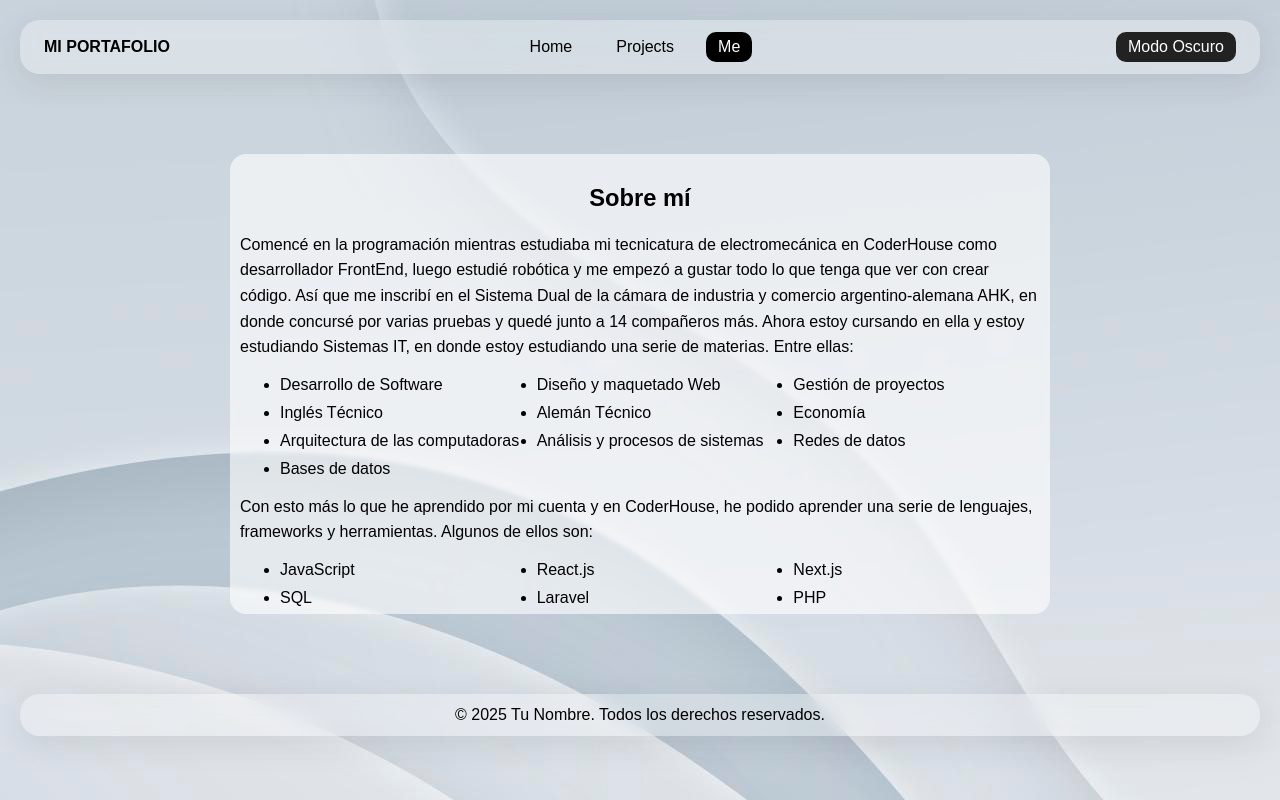
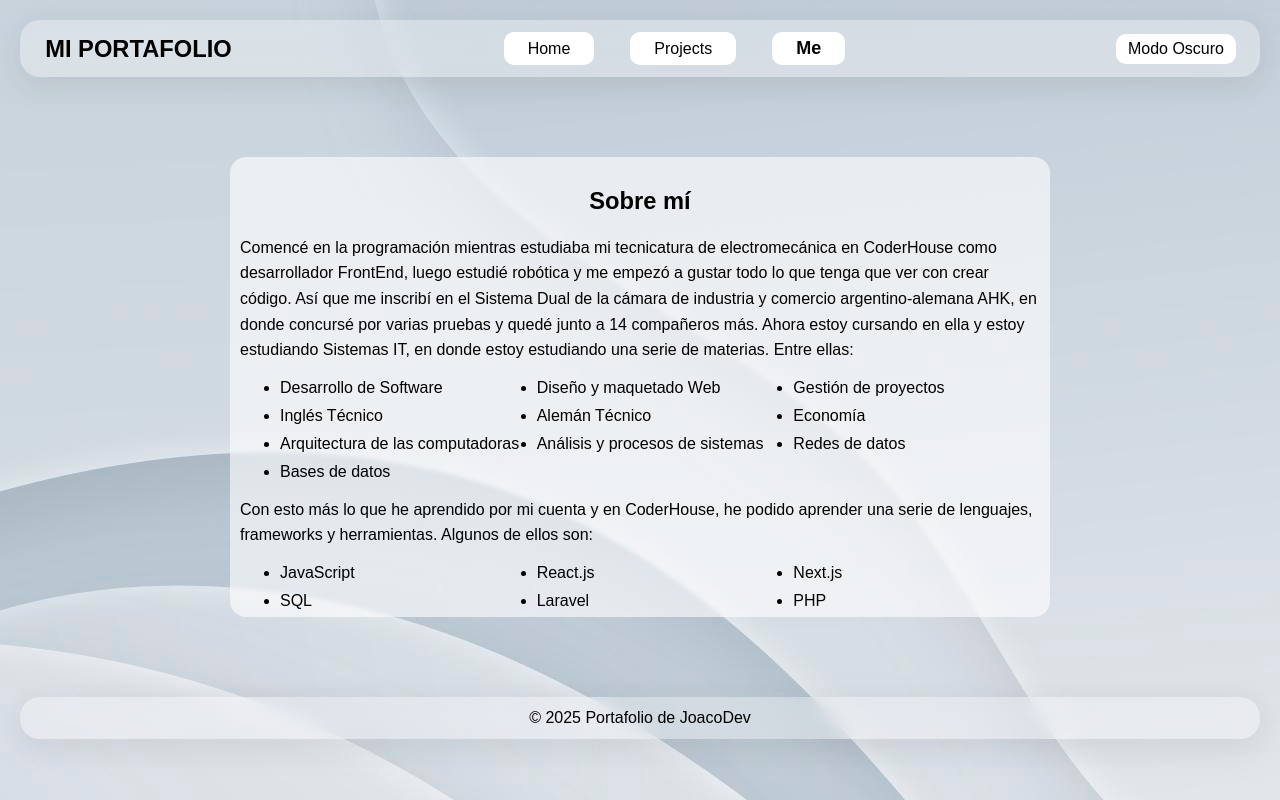
Before and after one commit to 1chbin/Portafolio, a React (Create React App) app: page /me in a window 1280 px wide. Built offline with nearby package versions, Linux system fonts and the light colour scheme.

Commit message:
Mejore la navBar

```diff
--- a/src/App.css
+++ b/src/App.css
@@ -1,30 +1,39 @@
+body, html, #root {
+  margin: 0;
+  padding: 0;
+  height: 100%;
+}
+
+@keyframes agrandarAchicar {
+  0% { transform: scale(1); }
+  50% { transform: scale(0.95); }
+  100% { transform: scale(1); }
+}
+
 :root {
   --bg-main: url(/public/assets/Wallpaper2.jpg);
   --bg-header: rgba(255, 255, 255, 0.3);
   --bg-container: rgba(255, 255, 255, 0.6);
   --text-color: #000;
   --header-shadow: rgba(53, 53, 53, 0.1);
+  --bg-nav-button: white;
 }
 
+/* Configuraciones del modo oscuro basicas */
 .App.dark {
-  background: url(/public/assets/Wallpaper1.jpg);
+  --bg-main: url(/public/assets/Wallpaper1.jpg);
   --bg-header: rgba(30, 30, 30, 0.7);
   --bg-container: rgba(40, 40, 40, 0.7);
-  --text-color: #f5f5f5;
-  --header-shadow: rgba(0, 0, 0, 0.5);
-}
-
-body, html, #root {
-  margin: 0;
-  padding: 0;
-  height: 100%;
+  --text-color: white;
+  --header-shadow: black;
+  --bg-nav-button: black;
 }
 
 body {
   font-family: 'Poppins', sans-serif;
   background: var(--bg-main);
   color: var(--text-color);
-  transition: background 0.3s, color 0.3s;
+  transition: 0.3s, color 0.3s;
 }
 
 .App {
@@ -35,12 +44,25 @@ body {
   color: var(--text-color);
 }
 
+/* Header y footer con efecto glass */
+
 .glass-header {
   display: flex;
   align-items: center;
   justify-content: space-between;
   margin: 20px;
   padding: 12px 24px;
+  background: var(--bg-header);
+  backdrop-filter: blur(10px);
+  border-radius: 20px;
+  box-shadow: 0 8px 32px var(--header-shadow);
+  color: inherit;
+}
+
+.glass-footer {
+  text-align: center;
+  padding: 12px 0;
+  margin: 20px;
   background: var(--bg-header);
   backdrop-filter: blur(10px);
   border-radius: 20px;
@@ -56,81 +78,64 @@ body {
   color: inherit;
 }
 
+/* Configuraciones del NAV */
+
+.logo {
+  font-size: 1.5rem;
+  font-weight: bold;
+  text-decoration: none;
+  color: inherit;
+  animation: agrandarAchicar 3s ease-in-out infinite;
+}
+
 nav {
   display: flex;
   gap: 20px;
 }
 
-.nav-link {
+.nav-links {
   position: relative;
   text-decoration: none;
   font-weight: 500;
   padding: 6px 12px;
   border-radius: 10px;
-  transition: background 0.3s;
+  transition: 0.3s;
   color: inherit;
 }
 
-.nav-link:hover {
-  background: rgba(255, 255, 255, 0.6);
+.nav-links.active {
+  font-size: large;
+  font-weight: bold;
 }
 
-.nav-link.active {
-  background: #000;
-  color: #fff;
-}
-
-.dark-mode-toggle {
+.nav-button {
   margin-left: 16px;
   padding: 6px 12px;
   border-radius: 10px;
   border: none;
-  background: #222;
-  color: #fff;
+  background: var(--bg-nav-button);
+  color: var(--text-color);
   cursor: pointer;
   font-size: 1rem;
-  transition: background 0.3s, color 0.3s;
+  transition: 0.3s, color 0.3s;
+  backdrop-filter: blur(10px);
 }
 
-.dark-mode-toggle:hover {
-  background: #444;
+.nav-button:hover {
+  background: rgb(202, 202, 202);
+  animation: agrandarAchicar 3s ease-in-out infinite;
+  box-shadow: 0 8px 32px var(--header-shadow);
+}
+.nav-button.dark:hover {
+  background: #353535;
 }
 
-.search-box {
-  display: flex;
-  align-items: center;
-  background: #fff;
-  padding: 6px 12px;
-  border-radius: 15px;
-  box-shadow: 0 0 10px rgba(0, 0, 0, 0.1);
-}
-
-.search-box input {
-  border: none;
-  outline: none;
-  font-size: 0.9rem;
-}
-
-.search-box img {
-  width: 18px;
-  margin-left: 8px;
-}
+/* Configuracion de contenido de paginas */
 
 .page-content {
   flex: 1;
   padding: 40px 20px;
   color: var(--text-color);
-}
-
-.glass-footer {
-  text-align: center;
-  padding: 12px 0;
-  margin: 20px;
-  background: var(--bg-header);
-  backdrop-filter: blur(10px);
-  border-radius: 20px;
-  box-shadow: 0 8px 32px var(--header-shadow);
-  color: inherit;
 }
 
 .Titulo {
@@ -141,10 +146,8 @@ nav {
   color: inherit;
 }
 
-@keyframes agrandarAchicar {
-  0% { transform: scale(1); }
-  50% { transform: scale(0.95); }
-  100% { transform: scale(1); }
+.Text {
+  line-height: 1.6;
 }
 
 .Container {
@@ -167,6 +170,8 @@ nav {
   grid-template-columns: repeat(auto-fill, minmax(32%, 1fr));
   gap: 10px;
 }
+
+/* Configuracion del scroll */
 
 .scrollable {
   width: 90%;
@@ -198,7 +203,3 @@ nav {
   scrollbar-width: thin;
   scrollbar-color: #000 #f0f0f0;
 }
-
-.Text {
-  line-height: 1.6;
-}
--- a/src/App.js
+++ b/src/App.js
@@ -19,17 +19,25 @@ function App() {
         <header className={`glass-header${darkMode ? ' dark' : ''}`}>
           <div className="logo"><strong>MI PORTAFOLIO</strong></div>
           <nav>
-            <NavLink to="/" end className="nav-link">
+            <button className={`nav-button${darkMode ? ' dark' : ''}`}>
+              <NavLink to="/home" end className={"nav-links"}>
                 Home
               </NavLink>
-            <NavLink to="/projects" className="nav-link">
+            </button>
+            <button className={`nav-button${darkMode ? ' dark' : ''}`}>
+              <NavLink to="/projects" className={"nav-links"}>
                 Projects
               </NavLink>
-            <NavLink to="/me" className="nav-link">
+            </button>
+
+            <button className={`nav-button${darkMode ? ' dark' : ''}`}>
+              <NavLink to="/me" className={"nav-links"}>
                 Me
               </NavLink>
+            </button>
+
           </nav>
-          <button className="dark-mode-toggle" onClick={toggleDarkMode}>
+          <button className={`nav-button${darkMode ? ' dark' : ''}`} onClick={toggleDarkMode}>
             {darkMode ? 'Modo Claro' : 'Modo Oscuro'}
           </button>
         </header>
@@ -43,7 +51,7 @@ function App() {
         </main>
 
         <footer className="glass-footer">
-          &copy; {new Date().getFullYear()} Tu Nombre. Todos los derechos reservados.
+          &copy; {new Date().getFullYear()} Portafolio de JoacoDev
         </footer>
       </div>
     </BrowserRouter>
```
Lines whose indentation alone changed are shown as unchanged.
